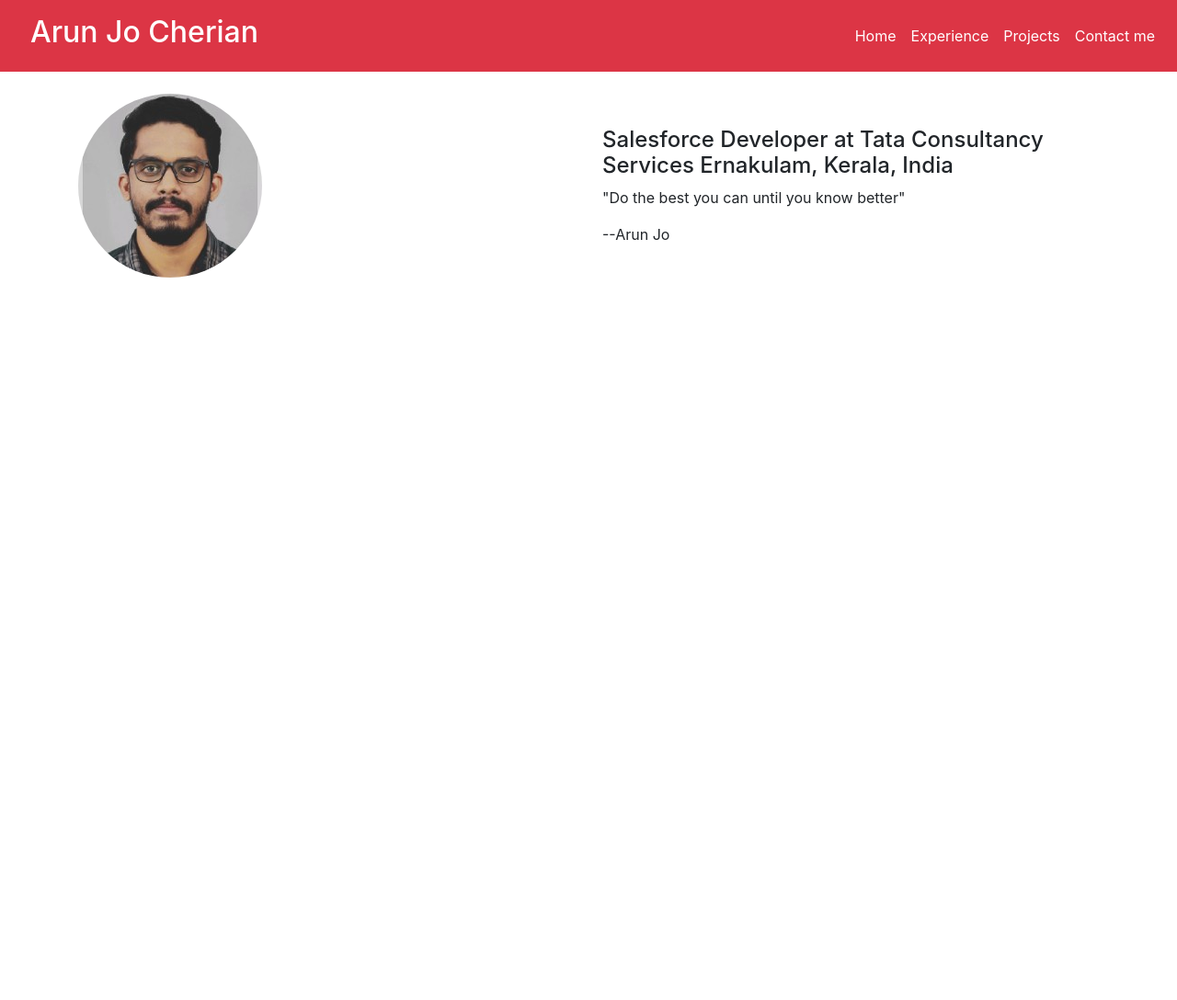
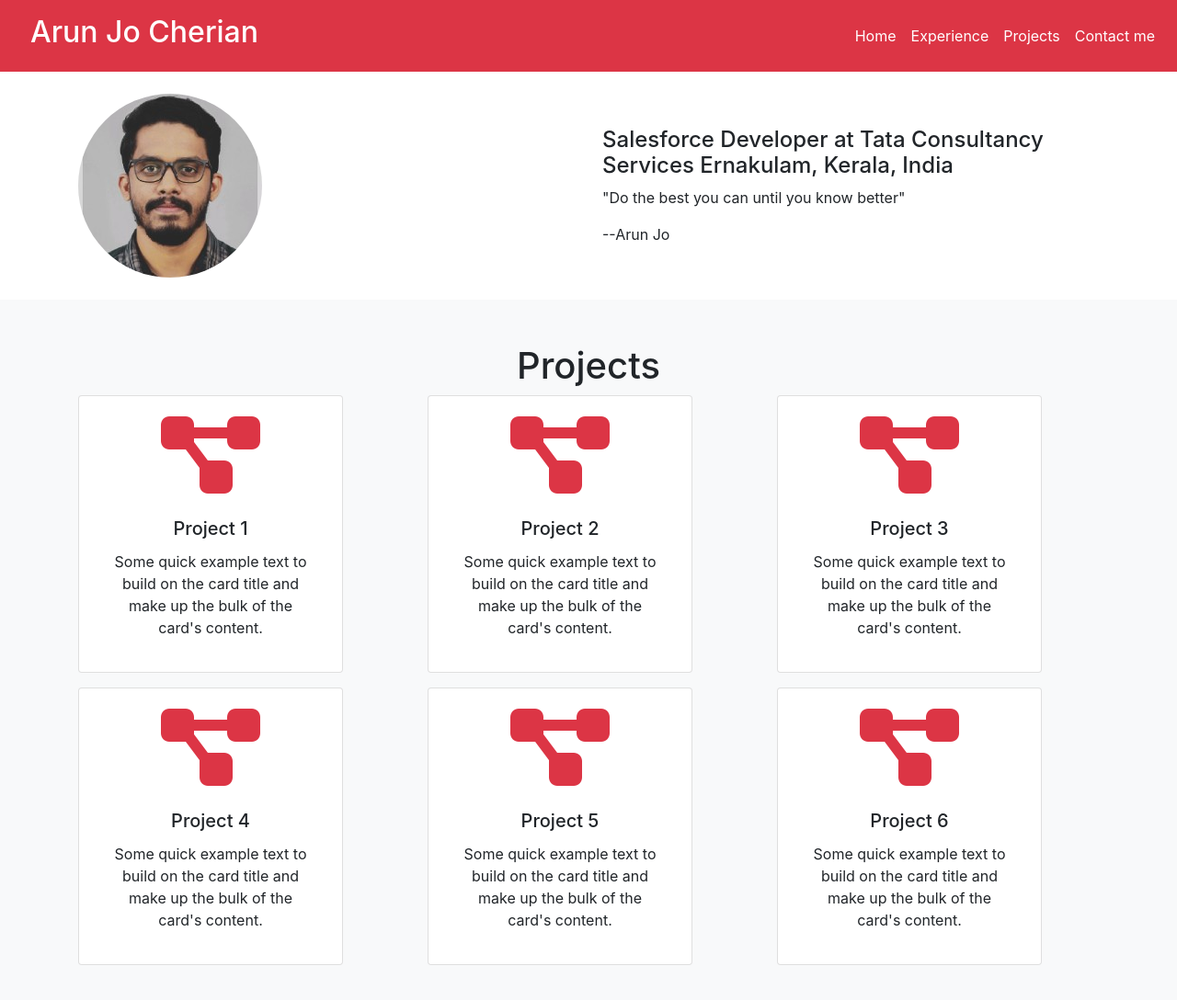
Before and after one commit to Jijojacob988/Personal-Website-Sample, a plain HTML site: page index.html in a window 1280 px wide. Shown: the whole page at 92% size. Before the commit the page ends 800 px from the top, so only its background shows below. Drawn offline with nearby package versions, Linux system fonts and the light colour scheme; a script that the page names is missing.

Commit message:
project container added

```diff
--- a/index.html
+++ b/index.html
@@ -61,11 +61,87 @@
         </div>
     </div>
 </section>
-<section>
+<section class="bg-light p-5">
+    <div class="container">
+        <h1 class="text-center">Projects</h1>
+        <div class="row">
+            <div class="col-md-4">
+                <div class="card text-center p-3" style="width: 18rem;">
+                    <i class="fa-solid fa-diagram-project display-1 text-danger"></i>
+                    <div class="card-body">
+                      <h5 class="card-title">Project 1</h5>
+                      <p class="card-text">Some quick example text to build on the card title and make up the bulk of the card's content.</p>
+
+                    </div>
+                  </div>
+            </div>
+            <div class="col-md-4">
+                <div class="card text-center p-3" style="width: 18rem;">
+                    <i class="fa-solid fa-diagram-project display-1 text-danger"></i>
+                    <div class="card-body">
+                      <h5 class="card-title">Project 2</h5>
+                      <p class="card-text">Some quick example text to build on the card title and make up the bulk of the card's content.</p>
+
+                    </div>
+                  </div>
+            </div>
+
+            <div class="col-md-4">
+                <div class="card text-center p-3" style="width: 18rem;">
+                    <i class="fa-solid fa-diagram-project display-1 text-danger"></i>
+                    <div class="card-body">
+                      <h5 class="card-title">Project 3</h5>
+                      <p class="card-text">Some quick example text to build on the card title and make up the bulk of the card's content.</p>
+
+                    </div>
+                  </div>
+            </div>
+            </div>
+
+            <div class="row pt-3">
+
+            <div class="col-md-4">
+                <div class="card text-center p-3" style="width: 18rem;">
+                    <i class="fa-solid fa-diagram-project display-1 text-danger"></i>
+                    <div class="card-body">
+                      <h5 class="card-title">Project 4</h5>
+                      <p class="card-text">Some quick example text to build on the card title and make up the bulk of the card's content.</p>
+
+                    </div>
+                  </div>
+            </div>
+
+            <div class="col-md-4">
+                <div class="card text-center p-3" style="width: 18rem;">
+                    <i class="fa-solid fa-diagram-project display-1 text-danger"></i>
+                    <div class="card-body">
+                      <h5 class="card-title">Project 5</h5>
+                      <p class="card-text">Some quick example text to build on the card title and make up the bulk of the card's content.</p>
+
+                    </div>
+                  </div>
+            </div>
+
+            <div class="col-md-4">
+                <div class="card text-center p-3" style="width: 18rem;">
+                    <i class="fa-solid fa-diagram-project display-1 text-danger"></i>
+                    <div class="card-body">
+                      <h5 class="card-title">Project 6</h5>
+                      <p class="card-text">Some quick example text to build on the card title and make up the bulk of the card's content.</p>
+
+                    </div>
+                  </div>
+            </div>
+        </div>
+        </div>
+
+</section>
+<section class="bg-white">
     <div class="container">
         <div class="row">
 
         </div>
+
     </div>
 </section>
 
@@ -73,5 +149,7 @@
 <script src="https://code.jquery.com/jquery-3.3.1.slim.min.js" integrity="sha384-q8i/X+965DzO0rGF8kKXvvmYtT4zNGqicXRjvuAnmmbvPZXvH+8abtTE1Pi6jizo" crossorigin="anonymous"></script>
 <script src="https://cdn.jsdelivr.net/npm/popper.js@1.14.7/dist/umd/popper.min.js" integrity="sha384-UO2eT0CpHqdSXgi164MCGG3u5RKXaBGVBabmxQTVRAAVEwrnQq4sF86dIHNDz0W1" crossorigin="anonymous"></script>
 <script src="https://cdn.jsdelivr.net/npm/bootstrap@4.3.1/dist/js/bootstrap.min.js" integrity="sha384-JjSmVgyd0p3pXB1rRibZUAYoIIy6OrQ6VrjIEaFf/nJGzIxFDsf4x0xIM+B07jRM" crossorigin="anonymous"></script>
+<script src="https://kit.fontawesome.com/dfa5b4bff6.js" crossorigin="anonymous"></script>
+
 </body>
 </html>
```
